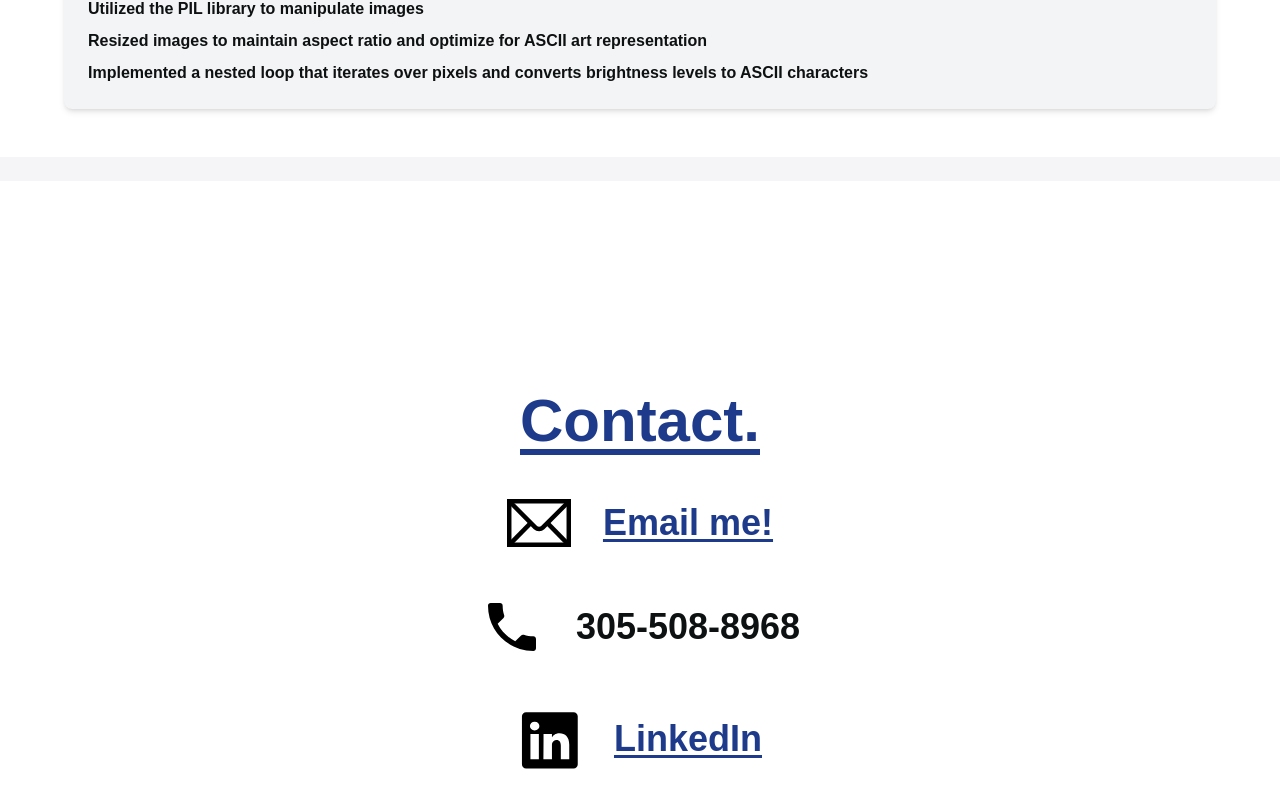
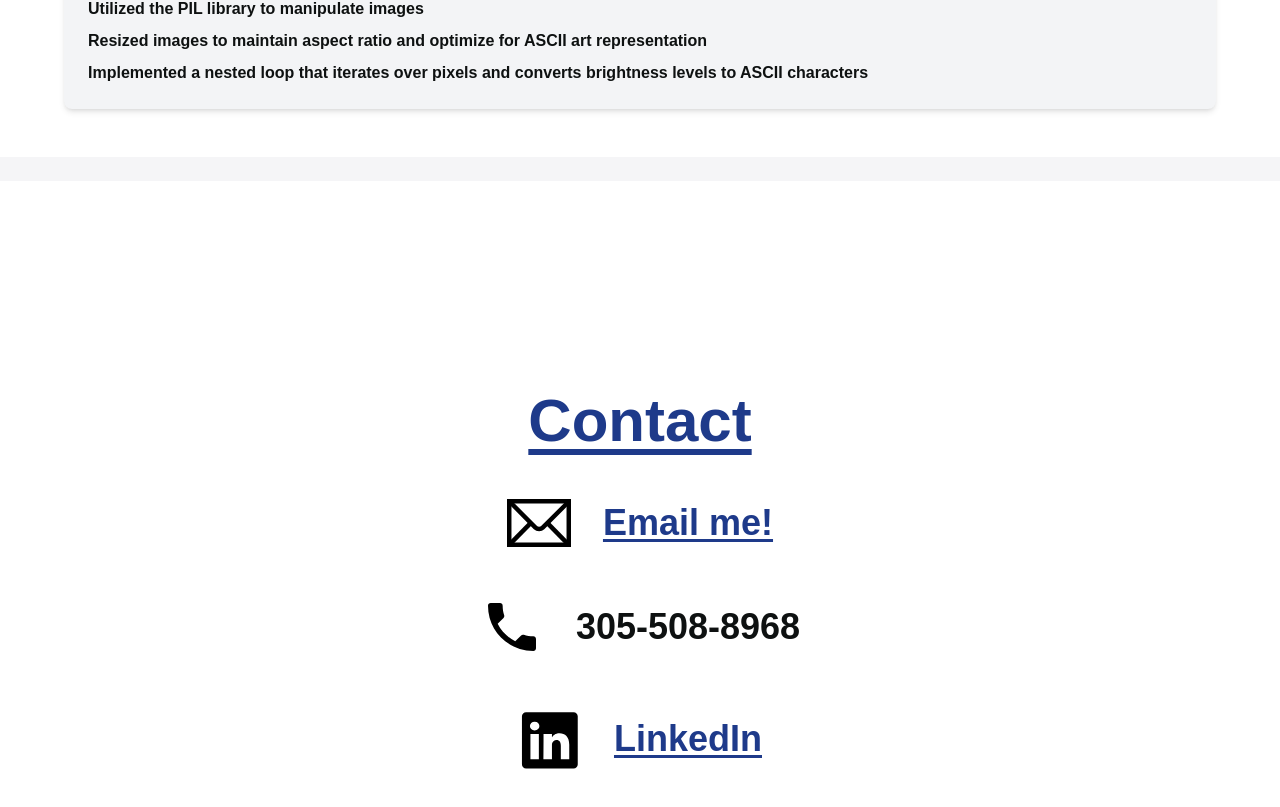
Before and after one commit to andresdanfernandez/Personal-Website, a React (Vite) app: page / in a window 1280 px wide. Shown: the part 2479-3286 px from the top of the page. Built offline with nearby package versions, Linux system fonts and the light colour scheme.

Commit message:
update contact

```diff
--- a/src/components/Contact.tsx
+++ b/src/components/Contact.tsx
@@ -8,7 +8,7 @@ const Contact = forwardRef<HTMLDivElement>((_, ref) => {
     <div ref={ref} className="bg-white py-12 px-4 sm:px-6 mt-6 lg:px-8 min-h-screen flex flex-col items-center justify-center">
       <div className="w-full max-w-4xl">
         <h1 className="font-extrabold text-3xl sm:text-4xl md:text-5xl lg:text-6xl text-blue-900 text-center mb-12 underline underline-offset-8">
-          Contact.
+          Contact
         </h1>
         <div className="flex flex-col gap-8 sm:gap-12 items-center">
           <div className="flex items-center gap-4 sm:gap-8">
```
